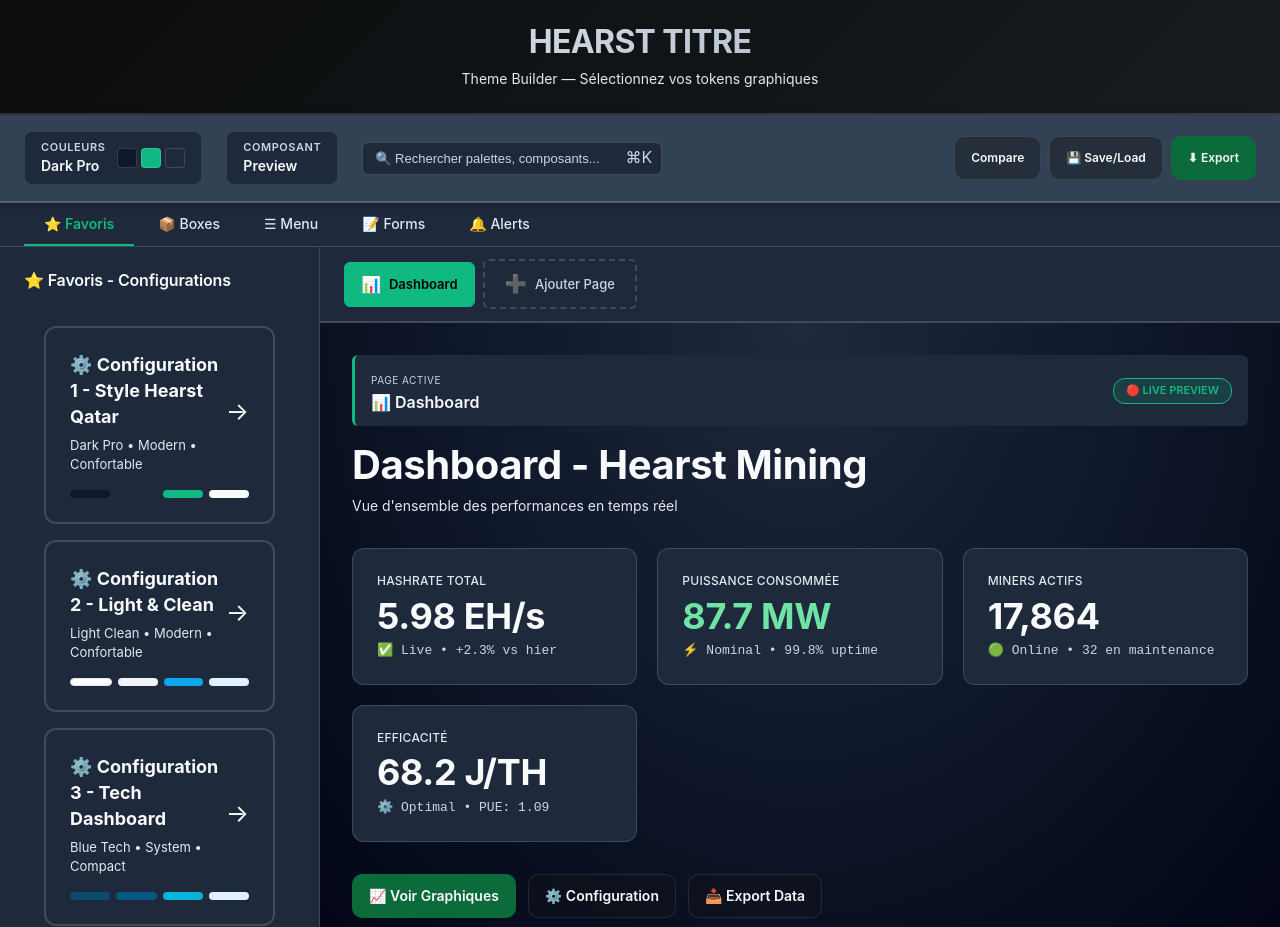
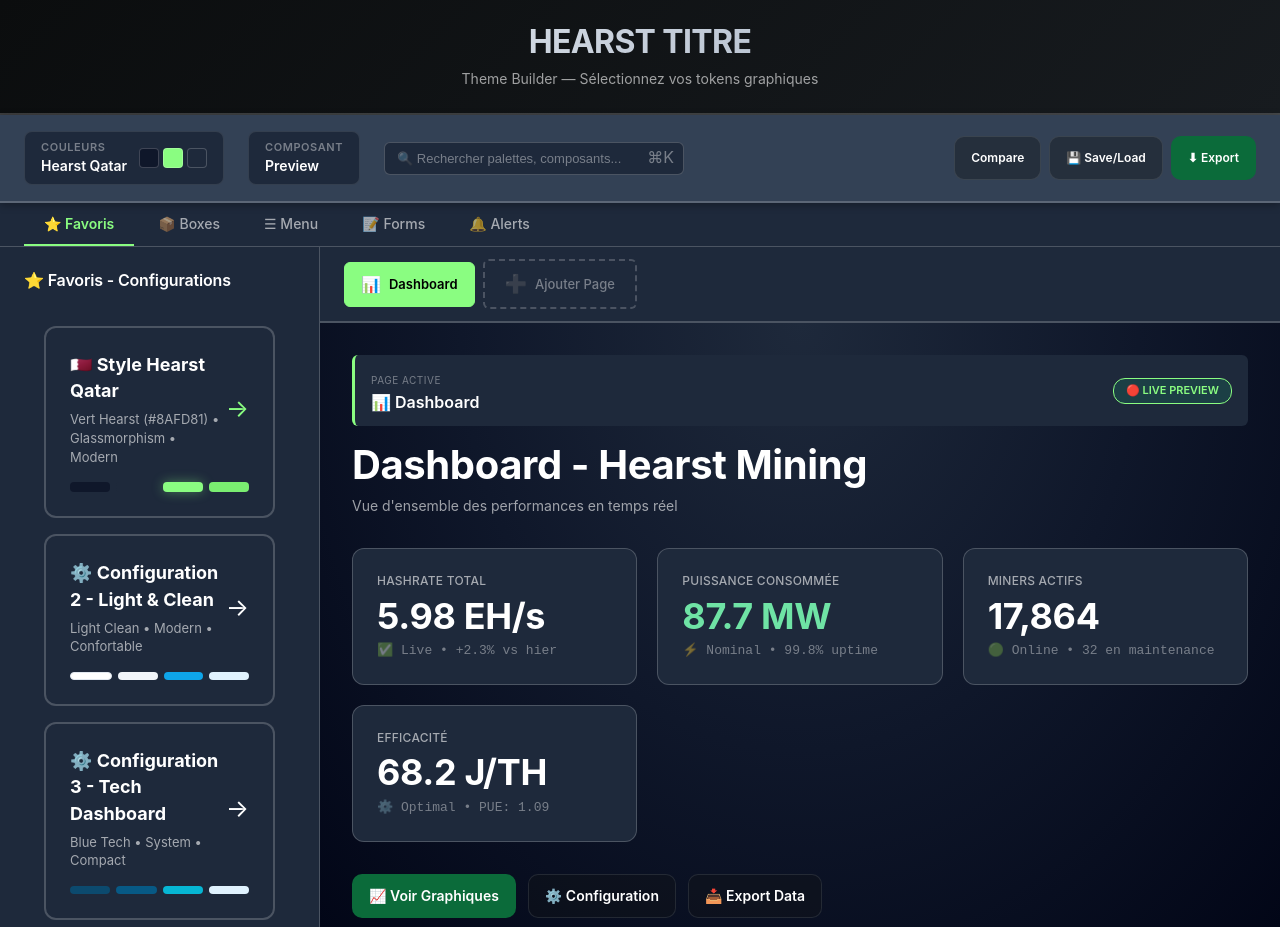
Before and after one commit to adrien-debug/Charte-Graphique-, a plain HTML site: page index.html in a window 1280 px wide. Both pictures are taken after a click on the element 159 px from the left and 424 px from the top of the page. Drawn offline with Linux system fonts and the light colour scheme.

Commit message:
feat: Intégration complète CSS Hearst Qatar (Config 1)
🇶🇦 PALETTE HEARST QATAR COMPLÈTE:

COULEURS PRINCIPALES:
✅ Vert Hearst: #8AFD81 (primary)
✅ Vert Hearst Hover: #7AED71 (secondary)
✅ Vert Hearst Dark: #6ADD61 (tertiary)

BACKGROUNDS:
✅ Slate-900: #0f172a (primary)
✅ Slate-800: #1e293b (secondary)
✅ Glassmorphism: white/10, white/15

TEXT:
✅ White: #ffffff (primary)
✅ White/60: rgba(255,255,255,0.6) (secondary)
✅ White/40: rgba(255,255,255,0.4) (tertiary)

EFFETS:
✅ Glow green: rgba(138,253,129,0.05)
✅ Shadow green: 0 0 40px rgba(138,253,129,0.2)
✅ Borders: white/20, green/30

COULEURS SÉMANTIQUES:
✅ Success: #27ae60
✅ Error: #e74c3c
✅ Warning: #f39c12
✅ Info: #3498db

INTEGRATION:
✅ Nouvelle palette 'hearst-qatar' dans palettes{}
✅ Config 1 utilise hearst-qatar
✅ applyPaletteDirectly étendue pour borders/effects/semantic
✅ Preview card avec couleurs Hearst (#rder)
✅ Icône drapeau Qatar 🇶🇦

BASÉ SUR:
- 97 classes Tailwind
- 68 variables CSS
- Page login Hearst Qatar
- Design glassmorphism + dark mode

```diff
--- a/index.html
+++ b/index.html
@@ -749,19 +749,19 @@
             border-radius: 12px;
             cursor: pointer;
             transition: all 0.3s ease;
-          " onmouseover="this.style.borderColor='var(--ds-green-400)'; this.style.transform='translateY(-2px)'; this.style.boxShadow='0 8px 24px rgba(16, 185, 129, 0.2)'" onmouseout="this.style.borderColor='var(--ds-border-default)'; this.style.transform='translateY(0)'; this.style.boxShadow='none'">
+          " onmouseover="this.style.borderColor='#8AFD81'; this.style.transform='translateY(-2px)'; this.style.boxShadow='0 8px 24px rgba(138, 253, 129, 0.2)'" onmouseout="this.style.borderColor='var(--ds-border-default)'; this.style.transform='translateY(0)'; this.style.boxShadow='none'">
             <div style="display: flex; align-items: center; justify-content: space-between; margin-bottom: 16px;">
               <div>
-                <div style="font-weight: 700; font-size: 18px; color: var(--ds-text-primary); margin-bottom: 6px;">⚙️ Configuration 1 - Style Hearst Qatar</div>
-                <div style="font-size: 13px; color: var(--ds-text-secondary);">Dark Pro • Modern • Confortable</div>
-              </div>
-              <div style="font-size: 24px;">→</div>
+                <div style="font-weight: 700; font-size: 18px; color: var(--ds-text-primary); margin-bottom: 6px;">🇶🇦 Style Hearst Qatar</div>
+                <div style="font-size: 13px; color: var(--ds-text-secondary);">Vert Hearst (#8AFD81) • Glassmorphism • Modern</div>
+              </div>
+              <div style="font-size: 24px; color: #8AFD81;">→</div>
             </div>
             <div style="display: flex; gap: 6px; margin-top: 12px;">
-              <div style="flex: 1; height: 8px; background: #0f172a; border-radius: 4px;"></div>
-              <div style="flex: 1; height: 8px; background: #1e293b; border-radius: 4px;"></div>
-              <div style="flex: 1; height: 8px; background: #10b981; border-radius: 4px;"></div>
-              <div style="flex: 1; height: 8px; background: #f8fafc; border-radius: 4px;"></div>
+              <div style="flex: 1; height: 10px; background: #0f172a; border-radius: 4px;"></div>
+              <div style="flex: 1; height: 10px; background: #1e293b; border-radius: 4px;"></div>
+              <div style="flex: 1; height: 10px; background: #8AFD81; border-radius: 4px; box-shadow: 0 0 12px rgba(138, 253, 129, 0.4);"></div>
+              <div style="flex: 1; height: 10px; background: #7AED71; border-radius: 4px;"></div>
             </div>
           </div>
 
@@ -1244,6 +1244,45 @@
   <script>
     // Définition des palettes
     const palettes = {
+      'hearst-qatar': {
+        name: 'Hearst Qatar',
+        gradient: 'radial-gradient(ellipse at top, #1e293b 0%, #0f172a 50%, #020617 100%)',
+        background: {
+          bgPrimary: '#0f172a',        // slate-900
+          bgSecondary: '#1e293b',      // slate-800
+          bgTertiary: '#334155',       // slate-700
+          bgCard: 'rgba(255, 255, 255, 0.1)',        // white/10 glassmorphism
+          bgCardHover: 'rgba(255, 255, 255, 0.15)'   // white/15 glassmorphism
+        },
+        text: {
+          textPrimary: '#ffffff',           // white
+          textSecondary: 'rgba(255, 255, 255, 0.6)',  // white/60
+          textTertiary: 'rgba(255, 255, 255, 0.4)',   // white/40
+          textMuted: 'rgba(255, 255, 255, 0.3)'       // white/30
+        },
+        accents: {
+          accentPrimary: '#8AFD81',      // Hearst Green
+          accentSecondary: '#7AED71',    // Hearst Green Hover
+          accentTertiary: '#6ADD61'      // Hearst Green Dark
+        },
+        borders: {
+          borderDefault: 'rgba(255, 255, 255, 0.2)',   // white/20
+          borderGreen: 'rgba(138, 253, 129, 0.3)'      // hearst-green/30
+        },
+        effects: {
+          glowGreen: 'rgba(138, 253, 129, 0.05)',      // green/5 for large blur
+          glowGreenMedium: 'rgba(138, 253, 129, 0.2)', // green/20 for backgrounds
+          shadowGreen: '0 0 40px rgba(138, 253, 129, 0.2)',
+          shadowMd: '0 4px 16px rgba(0, 0, 0, 0.2)',
+          shadowLg: '0 8px 32px rgba(0, 0, 0, 0.3)'
+        },
+        semantic: {
+          success: '#27ae60',
+          error: '#e74c3c',
+          warning: '#f39c12',
+          info: '#3498db'
+        }
+      },
       'dark-pro': {
         name: 'Dark Pro',
         gradient: 'radial-gradient(ellipse at top, #1e293b 0%, #0f172a 50%, #020617 100%)',
@@ -1877,6 +1916,73 @@
       const palette = palettes[paletteId];
       const root = document.documentElement;
 
+      // Appliquer les variables CSS de base
+      root.style.setProperty('--preview-bg', palette.gradient);
+      root.style.setProperty('--ds-bg-canvas', palette.background.bgPrimary);
+      root.style.setProperty('--ds-bg-surface-1', palette.background.bgSecondary);
+      root.style.setProperty('--ds-bg-surface-2', palette.background.bgTertiary);
+      root.style.setProperty('--ds-text-primary', palette.text.textPrimary);
+      root.style.setProperty('--ds-text-secondary', palette.text.textSecondary);
+      root.style.setProperty('--ds-text-tertiary', palette.text.textTertiary);
+      root.style.setProperty('--ds-green-400', palette.accents.accentPrimary);
+      root.style.setProperty('--ds-green-500', palette.accents.accentSecondary);
+      root.style.setProperty('--ds-green-600', palette.accents.accentTertiary);
+
+      // Appliquer borders si disponibles (Hearst Qatar)
+      if (palette.borders) {
+        root.style.setProperty('--ds-border-default', palette.borders.borderDefault);
+        root.style.setProperty('--ds-border-green', palette.borders.borderGreen);
+      }
+
+      // Appliquer effects si disponibles (Hearst Qatar)
+      if (palette.effects) {
+        root.style.setProperty('--ds-glow-green', palette.effects.glowGreen);
+        root.style.setProperty('--ds-glow-green-medium', palette.effects.glowGreenMedium);
+        root.style.setProperty('--ds-shadow-green', palette.effects.shadowGreen);
+      }
+
+      // Appliquer couleurs sémantiques si disponibles (Hearst Qatar)
+      if (palette.semantic) {
+        root.style.setProperty('--ds-success', palette.semantic.success);
+        root.style.setProperty('--ds-error', palette.semantic.error);
+        root.style.setProperty('--ds-warning', palette.semantic.warning);
+        root.style.setProperty('--ds-info', palette.semantic.info);
+      }
+
+      // Appliquer backgrounds cards (glassmorphism pour Hearst Qatar)
+      root.style.setProperty('--ds-bg-card', palette.background.bgCard);
+      root.style.setProperty('--ds-bg-card-hover', palette.background.bgCardHover);
+
+      // Update selection bar
+      const paletteColors = [palette.background.bgPrimary, palette.accents.accentPrimary, palette.background.bgSecondary];
+      document.getElementById('selectedPaletteName').textContent = palette.name;
+      const previewContainer = document.getElementById('selectedPalettePreview');
+      previewContainer.innerHTML = paletteColors.map(color =>
+        '<div class="selection-bar__color" style="background: ' + color + ';"></div>'
+      ).join('');
+
+      // Mettre à jour l'état actif
+      document.querySelectorAll('.palette-card').forEach(card => {
+        card.classList.remove('is-active');
+      });
+      const activeCard = document.querySelector('[data-palette="' + paletteId + '"]');
+      if (activeCard) activeCard.classList.add('is-active');
+
+      // Animation de confirmation
+      const pageContentWrapper = document.getElementById('pageContentWrapper');
+      if (pageContentWrapper) {
+        pageContentWrapper.style.transition = 'all 0.3s ease';
+        pageContentWrapper.style.opacity = '0.7';
+        setTimeout(() => {
+          pageContentWrapper.style.opacity = '1';
+        }, 150);
+      }
+    }
+
+    function applyPalette() {
+      const palette = palettes[currentPalette];
+      const root = document.documentElement;
+
       // Appliquer les variables CSS
       root.style.setProperty('--preview-bg', palette.gradient);
       root.style.setProperty('--ds-bg-canvas', palette.background.bgPrimary);
@@ -1887,46 +1993,6 @@
       root.style.setProperty('--ds-text-tertiary', palette.text.textTertiary);
       root.style.setProperty('--ds-green-400', palette.accents.accentPrimary);
 
-      // Update selection bar
-      const paletteColors = [palette.background.bgPrimary, palette.accents.accentPrimary, palette.background.bgSecondary];
-      document.getElementById('selectedPaletteName').textContent = palette.name;
-      const previewContainer = document.getElementById('selectedPalettePreview');
-      previewContainer.innerHTML = paletteColors.map(color =>
-        '<div class="selection-bar__color" style="background: ' + color + ';"></div>'
-      ).join('');
-
-      // Mettre à jour l'état actif
-      document.querySelectorAll('.palette-card').forEach(card => {
-        card.classList.remove('is-active');
-      });
-      const activeCard = document.querySelector('[data-palette="' + paletteId + '"]');
-      if (activeCard) activeCard.classList.add('is-active');
-
-      // Animation de confirmation
-      const pageContentWrapper = document.getElementById('pageContentWrapper');
-      if (pageContentWrapper) {
-        pageContentWrapper.style.transition = 'all 0.3s ease';
-        pageContentWrapper.style.opacity = '0.7';
-        setTimeout(() => {
-          pageContentWrapper.style.opacity = '1';
-        }, 150);
-      }
-    }
-
-    function applyPalette() {
-      const palette = palettes[currentPalette];
-      const root = document.documentElement;
-
-      // Appliquer les variables CSS
-      root.style.setProperty('--preview-bg', palette.gradient);
-      root.style.setProperty('--ds-bg-canvas', palette.background.bgPrimary);
-      root.style.setProperty('--ds-bg-surface-1', palette.background.bgSecondary);
-      root.style.setProperty('--ds-bg-surface-2', palette.background.bgTertiary);
-      root.style.setProperty('--ds-text-primary', palette.text.textPrimary);
-      root.style.setProperty('--ds-text-secondary', palette.text.textSecondary);
-      root.style.setProperty('--ds-text-tertiary', palette.text.textTertiary);
-      root.style.setProperty('--ds-green-400', palette.accents.accentPrimary);
-
       // Mettre à jour l'état actif
       document.querySelectorAll('.palette-card').forEach(card => {
         card.classList.remove('is-active');
@@ -1995,7 +2061,7 @@
       const configs = {
         config1: {
           name: 'Style Hearst Qatar',
-          palette: 'dark-pro',
+          palette: 'hearst-qatar',
           typography: 'modern',
           spacing: 'comfortable'
         },
```
